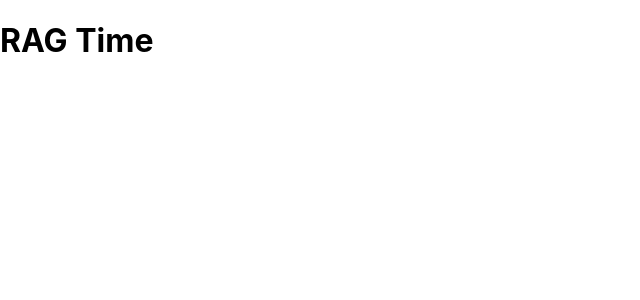
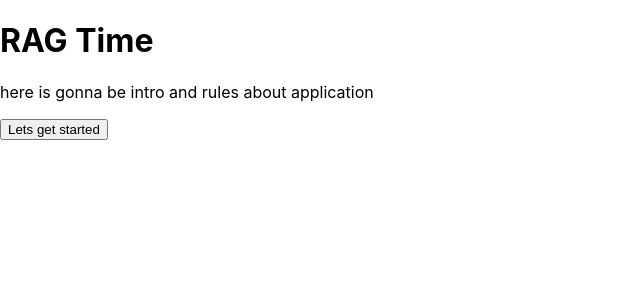
Before and after one commit to Fakhatova/RAG-TIME, a React (Create React App) app: page / in a window 1280 px wide. Shown: the top 300 px of the page, without its empty margins (0-640 px from the left). Built offline with nearby package versions, Linux system fonts and the light colour scheme.

Commit message:
add article element for application intro and button to start application

```diff
--- a/src/Components/App/App.js
+++ b/src/Components/App/App.js
@@ -5,8 +5,12 @@ function App() {
   return (
     <main className="App">
       <header>
-        <h1> RAG Time </h1>
+        <h1 className="title"> RAG Time </h1>
       </header>
+      <article className="intro-container">
+       <p> here is gonna be intro and rules about application</p>
+      </article>
+      <button className="start-btn"> Lets get started </button>
     </main>
   );
 }
```
